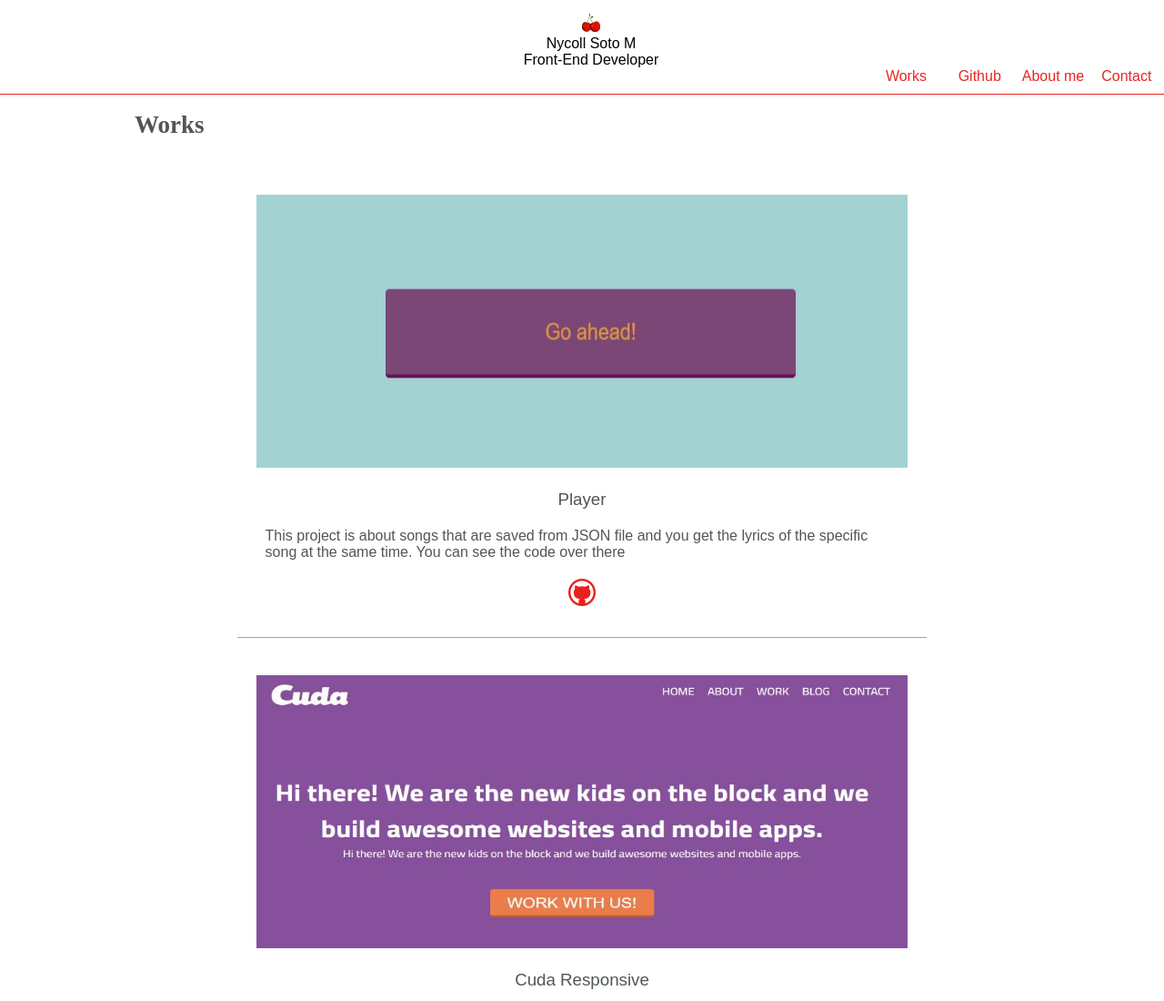
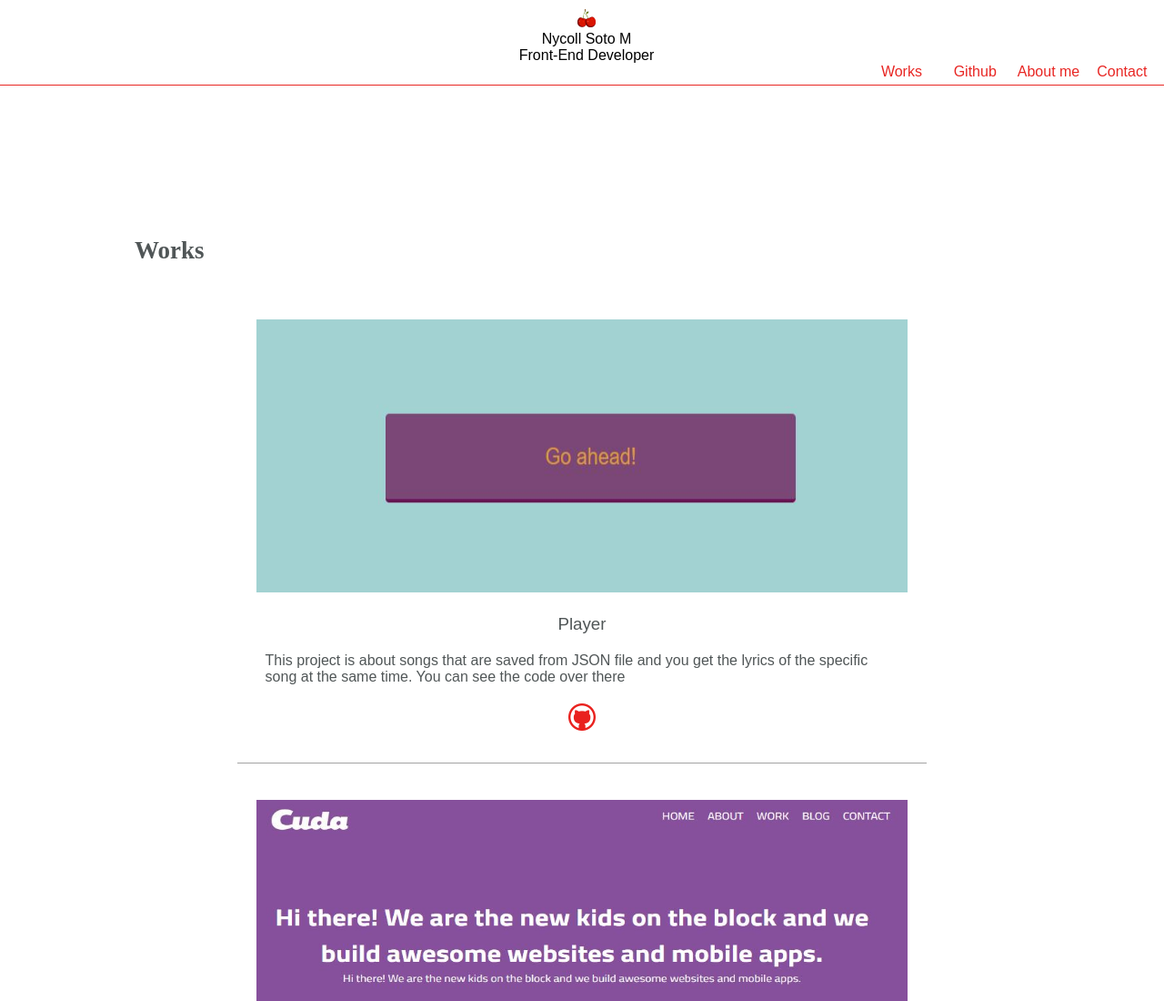
Before and after one commit to NycollSM/Portfolio, a plain HTML site: page index.html in a window 1280 px wide. Shown: the top 1100 px of the page at 91% size. Drawn offline with Linux system fonts and the light colour scheme; no server answers; a web font is replaced by a local one.

Commit message:
fixind titles

```diff
--- a/sass/assets/_body.scss
+++ b/sass/assets/_body.scss
@@ -1,10 +1,8 @@
 .works--container{
-    height: 100%;
-    margin-top: 10%;
+    margin-top: 30vh;
 }
 .works--items{
     width: 70%;
-    //height: 250px;
     padding: 2%;
     margin: 0 auto;
     margin-top: 20px;
@@ -14,7 +12,6 @@
 }
 .works--text {
     padding: 10px;
-    //width: 70%;
     text-align: left;
     display: inline-block;
 
--- a/sass/assets/_header.scss
+++ b/sass/assets/_header.scss
@@ -1,6 +1,6 @@
 .nameTransition{
     z-index: 1;
-    padding: 10px;
+    padding: 5px;
     background: #ffffff;
     width: 100%;
     border-bottom: 1px solid $color-red;
@@ -17,11 +17,9 @@
     width: 20px;
 }
 #menu{
-    font-size: 16px;
     width: 60%;
     float: right;
     text-align: right;
-    top: 50%;
     padding: 0 1%;
     display: inline-block;
 }
```
Also changed, not shown: css/styles.css, 1 other file.
